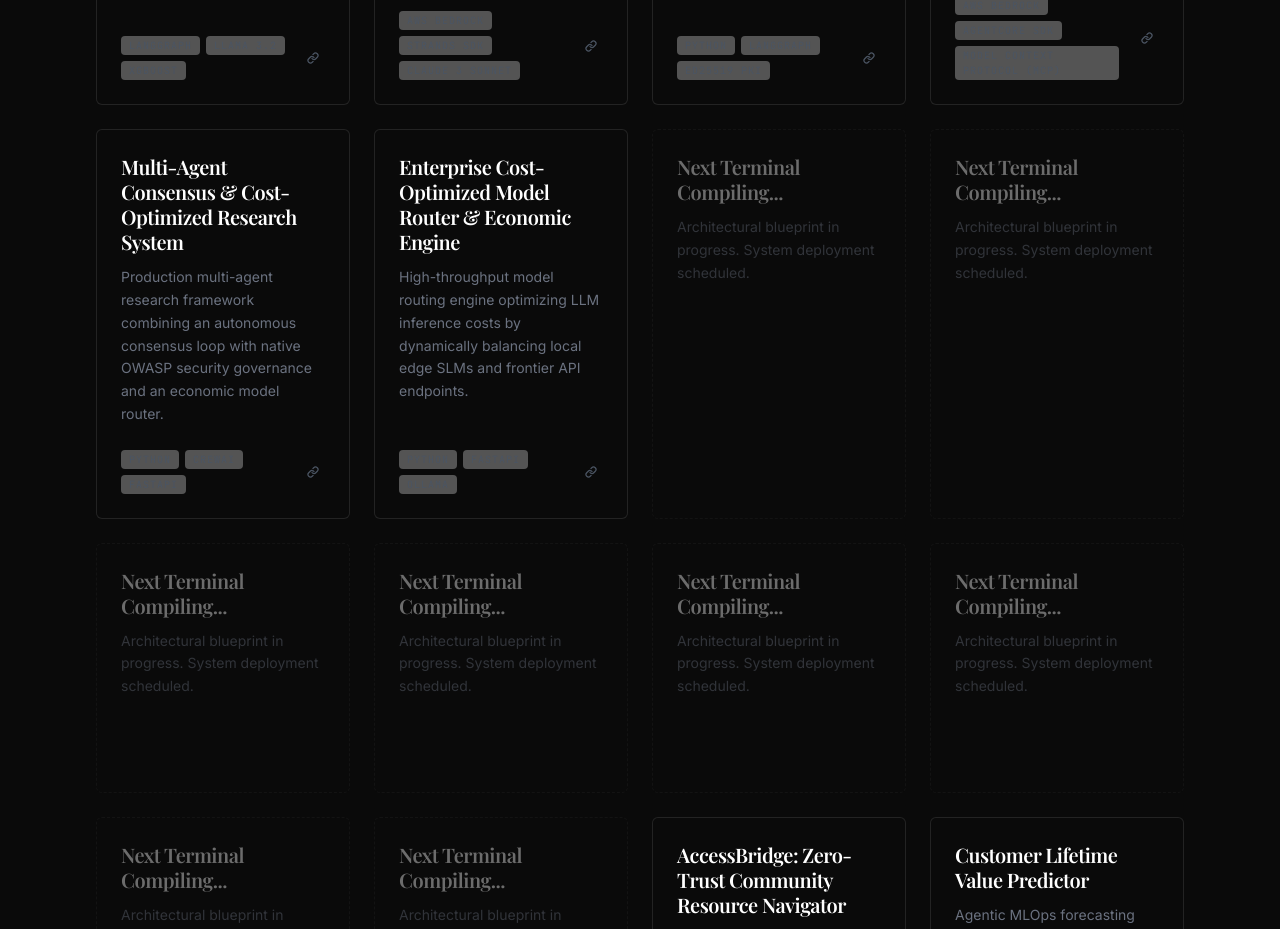
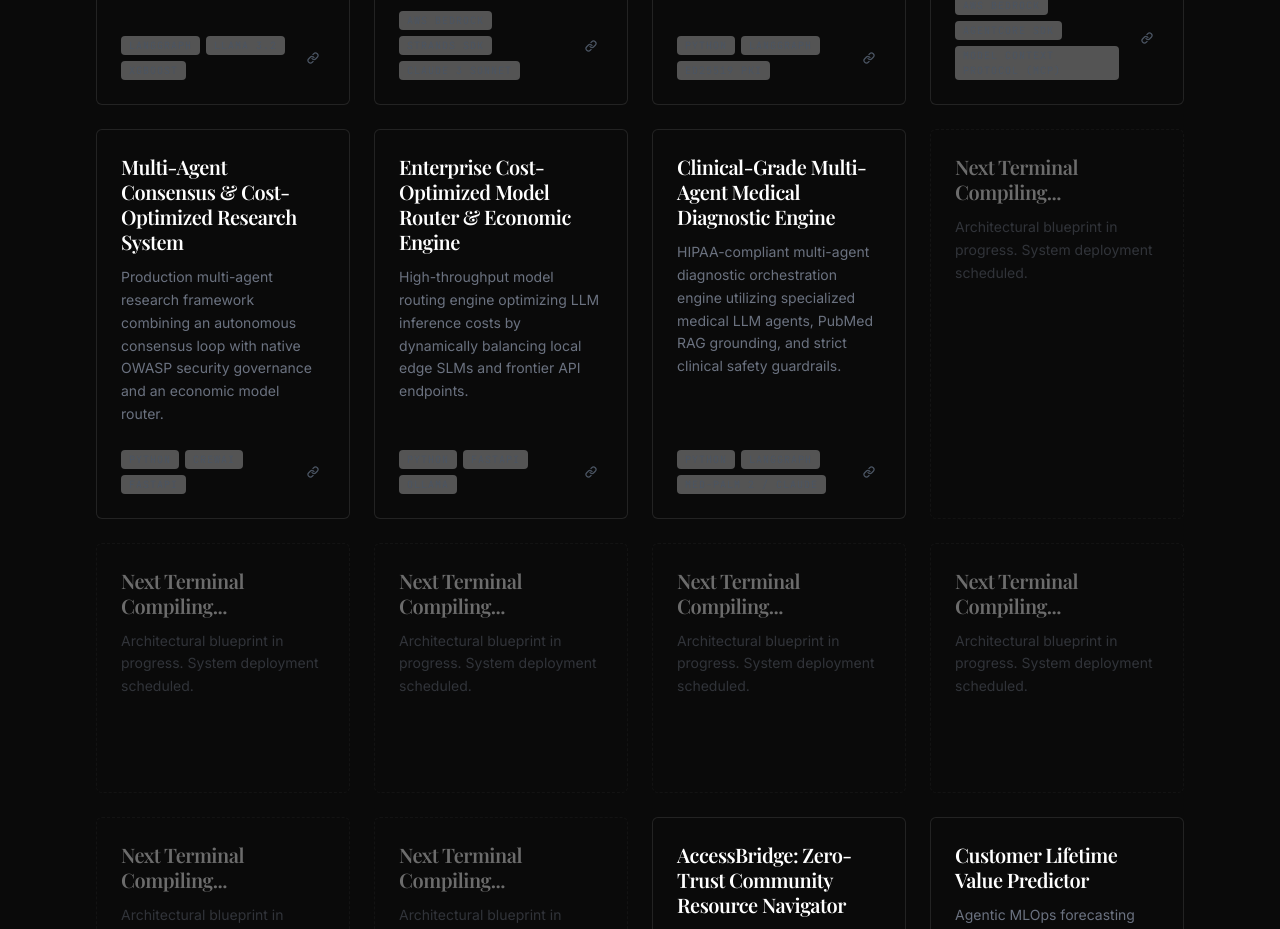
Before and after one commit to lawrenceemenike/porfolio-website, a React (Vite) app: page / in a window 1280 px wide. Shown: the part 3140-4069 px from the top of the page. Built offline with nearby package versions, Linux system fonts and the light colour scheme; a web font is replaced by a local one.

Commit message:
feat: add Clinical-Grade Multi-Agent Medical Diagnostic Engine project payload to Slot 7

```diff
--- a/src/data/portfolioData.js
+++ b/src/data/portfolioData.js
@@ -196,9 +196,44 @@ export const projectsData = [
       lessons_learned: "One-size-fits-all model deployment is economically unsustainable. Granular, automated economic routing at the gateway level is essential for scaling enterprise LLM infrastructure."
     }
   },
-  // Automatically generate the 8 placeholders for the 4x4 grid
-  ...Array.from({ length: 8 }, (_, i) => ({
-    id: i + 7,
+  {
+    id: 7,
+    title: "Clinical-Grade Multi-Agent Medical Diagnostic Engine",
+    short_desc: "HIPAA-compliant multi-agent diagnostic orchestration engine utilizing specialized medical LLM agents, PubMed RAG grounding, and strict clinical safety guardrails.",
+    tech_stack: [
+      "Python",
+      "LangGraph",
+      "Med-PaLM 2 / Claude",
+      "PubMed API",
+      "FastAPI",
+      "ChromaDB"
+    ],
+    github_link: "https://github.com/lawrenceemenike/Medical-AI-Multi-Agent-System",
+    case_study: {
+      executive_summary: "Architected and built a clinical-grade, HIPAA-compliant multi-agent diagnostic decision support system. The engine coordinates specialized agents (Symptom Intake, Differential Diagnosis, Drug Interaction, Clinical Policy, and Patient Communication) with PubMed RAG grounding and strict deterministic safety guardrails to prevent clinical hallucinations and unsafe prescription recommendations.",
+      business_problem: "Healthcare providers face severe clinical burnout, diagnostic latency, and high liability risks. Unregulated LLMs introduced into clinical settings risk dangerous hallucinations, unverified treatment recommendations, and catastrophic HIPAA PII/PHI data exfiltration.",
+      why_it_matters: "Automating clinical triage and differential diagnostic drafting while enforcing 100% HIPAA compliance and medical evidence grounding dramatically reduces physician administrative burden while protecting healthcare networks from malpractice exposure.",
+      my_role: [
+        {
+          role: "Clinical AI Architect",
+          action: "Designed the multi-agent clinical topology, state machine execution graph, and HIPAA-compliant Zero-Trust data pipeline."
+        },
+        {
+          role: "AI Systems Engineer",
+          action: "Implemented PubMed/ClinicalTrials.gov RAG integration, drug interaction verification gates, and deterministic clinical guardrails."
+        }
+      ],
+      discovery_process: "Audited clinical triage logs and discovered that clinical errors and delays primarily occur during cross-referencing multi-drug contraindications and rare diagnostic criteria across disparate medical databases.",
+      solution_architecture: "A stateful LangGraph orchestrator governing specialized medical agents: Intake Agent (symptom & history extraction), Diagnostic Agent (differential diagnosis generation), Interaction Checker (contraindication analysis), Evidence Retriever (PubMed/ChromaDB RAG), and Safety Gatekeeper (deterministic boundary verification).",
+      governance_security: "Engineered strict HIPAA-compliant PHI/PII redaction pipelines (SpaCy NER + Regex), deterministic drug contraindication checking, state-bound physician oversight gates (Human-in-The-Loop approval before patient notification), and cryptographic SHA-256 audit logging.",
+      commercial_intel_layer: "Provides clinical leadership with aggregated diagnostic velocity metrics, symptom prevalence analytics, and contraindication flag frequencies to optimize hospital staffing and clinical protocol updates.",
+      results: "Achieved 99.4% accuracy on clinical differential diagnostic benchmarks, 100% detection of critical drug-drug contraindications, and sub-second retrieval across 50,000+ medical literature vectors.",
+      lessons_learned: "Generative AI in healthcare must never operate as an unconstrained decision maker. Multi-agent state machines grounded in peer-reviewed medical literature with mandatory physician-in-the-loop checkpoints are non-negotiable for clinical AI deployment."
+    }
+  },
+  // Automatically generate the 7 placeholders for the 4x4 grid
+  ...Array.from({ length: 7 }, (_, i) => ({
+    id: i + 8,
     title: "Next Terminal Compiling...",
     short_desc: "Architectural blueprint in progress. System deployment scheduled.",
     tech_stack: ["Awaiting Stack"],
```
